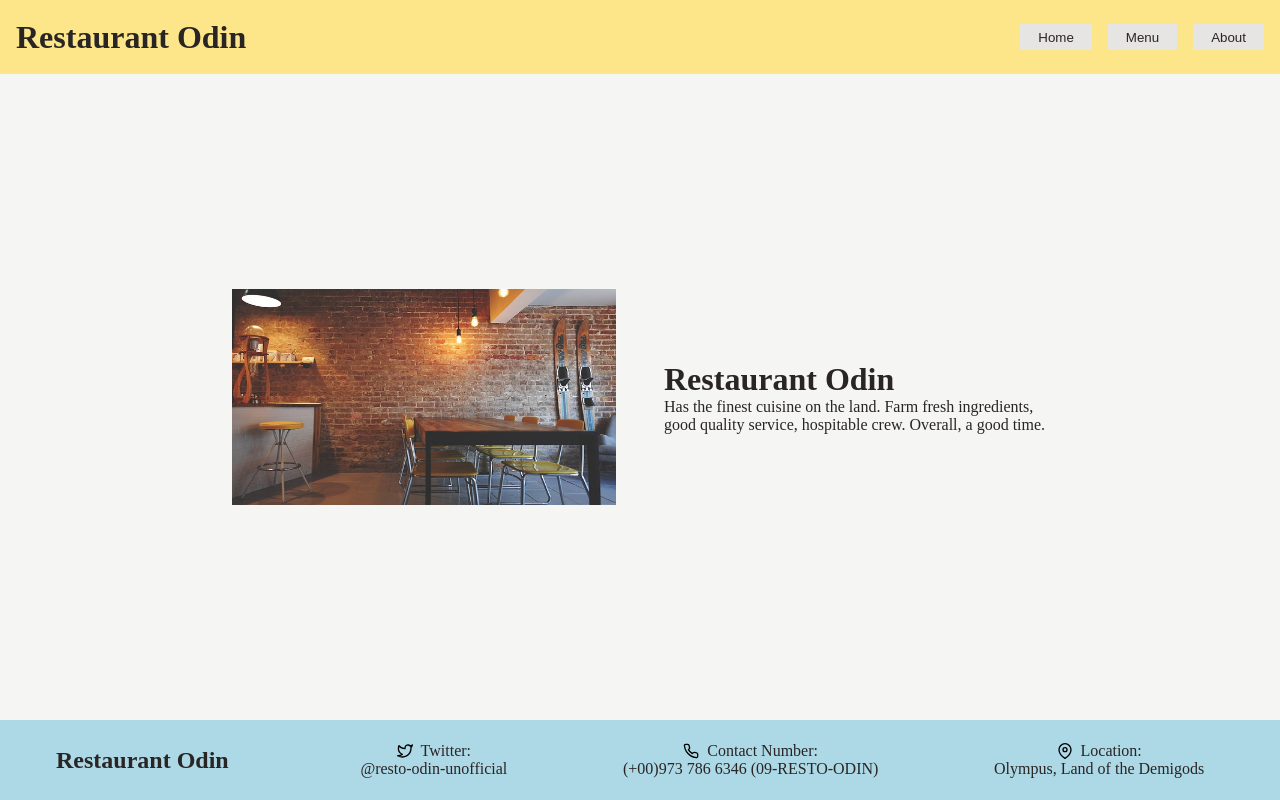
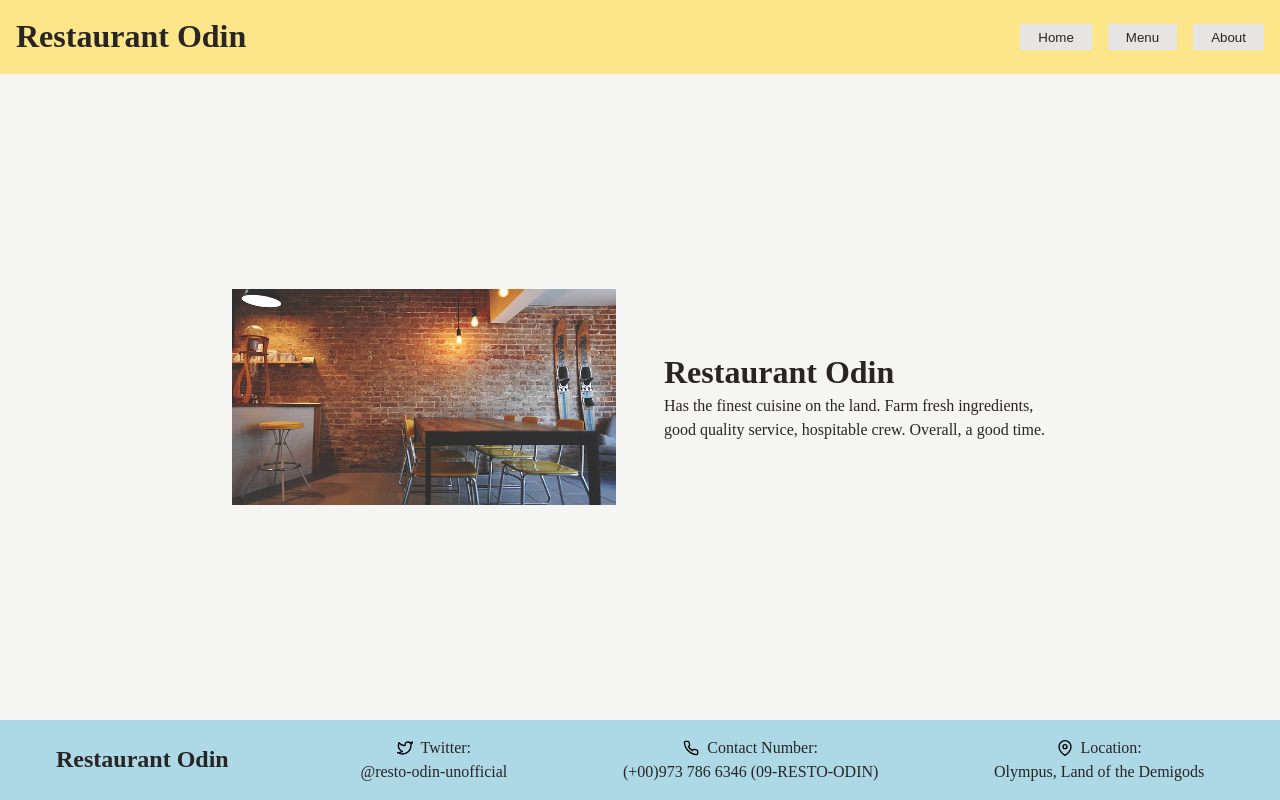
Before and after one commit to CrispDeserving/restaurant-odin, a website built with webpack: page src/index.html in a window 1280 px wide. Built offline with nearby package versions, Linux system fonts and the light colour scheme.

Commit message:
Rename theme-colors.css to theme.css

```diff
--- a/src/assets/theme-colors.css
+++ /dev/null
@@ -1,6 +0,0 @@
-:root {
-	--stone-100: #f5f5f4;
-	--stone-200: #e7e5e4;
-	--stone-800: #292524;
-	--amber-200: #fde68a;
-}
--- /dev/null
+++ b/src/assets/theme.css
@@ -0,0 +1,29 @@
+:root {
+	--stone-100: #f5f5f4;
+	--stone-200: #e7e5e4;
+	--stone-800: #292524;
+	--amber-200: #fde68a;
+}
+
+/* TODO: Brand name letter spacing  */
+
+* {
+	margin: 0;
+	padding: 0;
+	color: var(--stone-800);
+	box-sizing: border-box;
+}
+
+h1,
+h2,
+h3,
+h4,
+h5,
+h6 {
+	line-height: 1.3;
+}
+
+span,
+p {
+	line-height: 1.5;
+}
--- a/src/index.html
+++ b/src/index.html
@@ -6,13 +6,6 @@
 	<meta name="viewport" content="width=device-width, initial-scale=1">
 	<title>Restaurant Odin</title>
 	<style>
-		* {
-			margin: 0;
-			padding: 0;
-			color: var(--stone-800);
-			box-sizing: border-box;
-		}
-
 		body {
 			overflow-x: hidden;
 		}
--- a/src/index.js
+++ b/src/index.js
@@ -3,7 +3,7 @@ import { Menu } from "./Menu/render.js";
 import { Footer } from "./Footer/render.js";
 import { About, AboutFooter } from "./About/render.js";
 import { replace_inside } from "./dsl-utils.js";
-import "./assets/theme-colors.css";
+import "./assets/theme.css";
 
 const Content = document.querySelector('#content');
 
```
